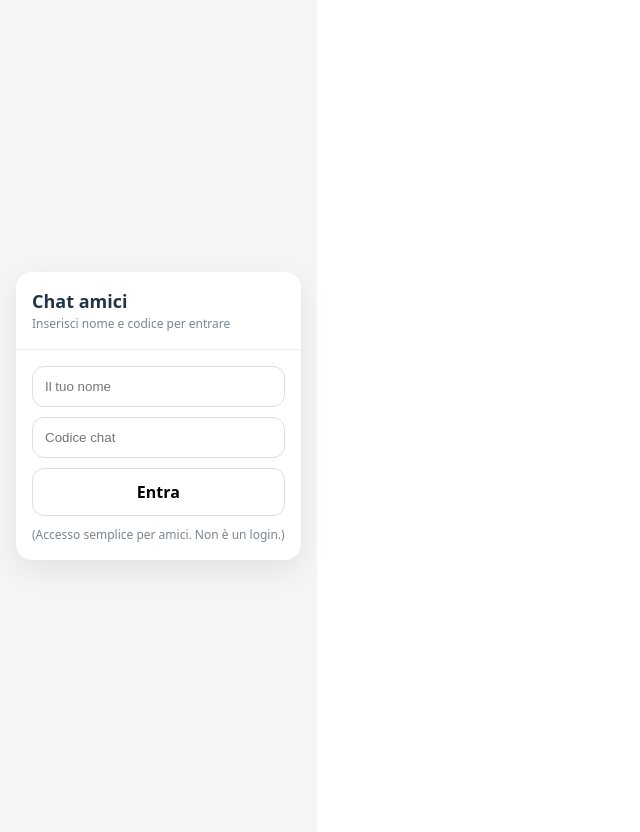
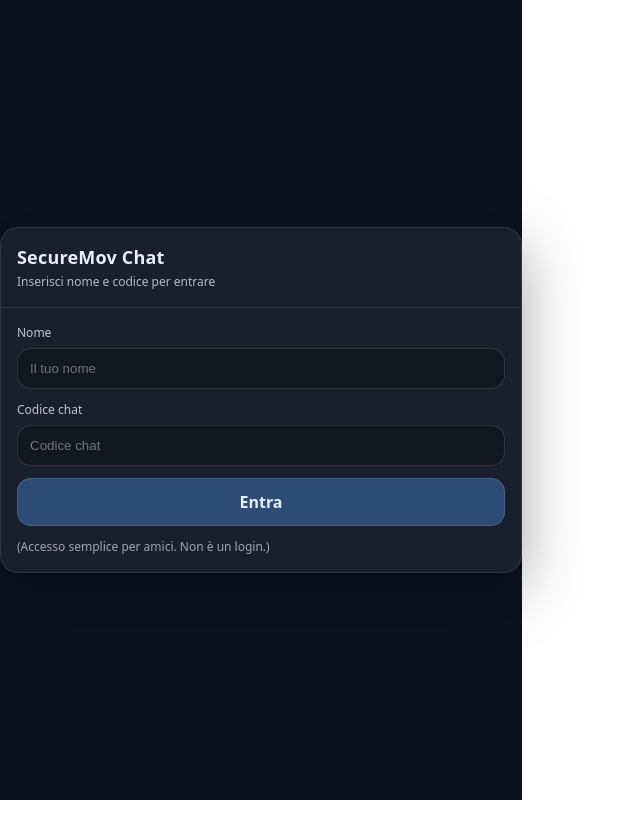
Before and after one commit to graz84-bit/chat-amici, a React (Vite) app in the folder Desktop/chat-amici/: page / in a window 1280 px wide. Shown: the whole page, without its empty margins (0-640 px from the left). After the commit the page ends 800 px from the top, so only its background shows below. Built offline with nearby package versions, Linux system fonts and the light colour scheme.

Commit message:
UI SecureMov Chat dark premium full screen

```diff
--- a/Desktop/chat-amici/src/App.jsx
+++ b/Desktop/chat-amici/src/App.jsx
@@ -1,4 +1,4 @@
-import { useEffect, useRef, useState } from "react";
+import { useEffect, useMemo, useRef, useState } from "react";
 import { createClient } from "@supabase/supabase-js";
 
 const supabase = createClient(
@@ -19,6 +19,10 @@ export default function App() {
   const [testo, setTesto] = useState("");
   const [msgs, setMsgs] = useState([]);
   const bottomRef = useRef(null);
+  const listRef = useRef(null);
+  const [isNearBottom, setIsNearBottom] = useState(true);
+
+  const CHAT_TITLE = "SecureMov Chat";
 
   function entra() {
     const n = nome.trim();
@@ -77,6 +81,10 @@ export default function App() {
   }
 
   useEffect(() => {
+    document.title = CHAT_TITLE; // solo grafica/branding (tab browser)
+  }, []);
+
+  useEffect(() => {
     localStorage.setItem("username", nome);
   }, [nome]);
 
@@ -97,27 +105,55 @@ export default function App() {
     return () => supabase.removeChannel(channel);
   }, [autorizzato]);
 
+  // scroll intelligente: scende solo se sei "vicino al fondo"
   useEffect(() => {
-    bottomRef.current?.scrollIntoView({ behavior: "smooth" });
-  }, [msgs.length]);
+    if (isNearBottom) bottomRef.current?.scrollIntoView({ behavior: "smooth" });
+  }, [msgs.length, isNearBottom]);
 
-  // SCHERMATA INGRESSO (dashboard semplice)
+  function handleScroll() {
+    const el = listRef.current;
+    if (!el) return;
+    const threshold = 90; // px
+    const near = el.scrollHeight - el.scrollTop - el.clientHeight < threshold;
+    setIsNearBottom(near);
+  }
+
+  const myName = useMemo(() => nome.trim().toLowerCase(), [nome]);
+
+  function fmtTime(iso) {
+    try {
+      const d = new Date(iso);
+      return d.toLocaleTimeString([], { hour: "2-digit", minute: "2-digit" });
+    } catch {
+      return "";
+    }
+  }
+
+  // SCHERMATA INGRESSO
   if (!autorizzato) {
     return (
       <div style={styles.page}>
-        <div style={{ ...styles.card, height: "auto" }}>
-          <div style={{ padding: 16, borderBottom: "1px solid #eee" }}>
-            <div style={styles.title}>Chat amici</div>
-            <div style={styles.sub}>Inserisci nome e codice per entrare</div>
+        <div style={styles.loginWrap}>
+          <div style={styles.loginHeader}>
+            <div>
+              <div style={styles.hTitle}>{CHAT_TITLE}</div>
+              <div style={styles.hSub}>Inserisci nome e codice per entrare</div>
+            </div>
           </div>
 
-          <div style={{ padding: 16, display: "grid", gap: 10 }}>
+          <div style={styles.loginBody}>
+            <div style={styles.field}>
+              <label style={styles.label}>Nome</label>
               <input
                 style={styles.input}
                 placeholder="Il tuo nome"
                 value={nome}
                 onChange={(e) => setNome(e.target.value)}
               />
+            </div>
+
+            <div style={styles.field}>
+              <label style={styles.label}>Codice chat</label>
               <input
                 style={styles.input}
                 placeholder="Codice chat"
@@ -125,10 +161,13 @@ export default function App() {
                 onChange={(e) => setCodice(e.target.value)}
                 onKeyDown={(e) => e.key === "Enter" && entra()}
               />
-            <button style={styles.btn} onClick={entra}>
+            </div>
+
+            <button style={styles.primaryBtn} onClick={entra}>
               Entra
             </button>
-            <div style={{ fontSize: 12, opacity: 0.6 }}>
+
+            <div style={styles.helper}>
               (Accesso semplice per amici. Non è un login.)
             </div>
           </div>
@@ -140,73 +179,83 @@ export default function App() {
   // CHAT
   return (
     <div style={styles.page}>
-      <div style={styles.card}>
       <div style={styles.header}>
         <div>
-            <div style={styles.title}>Chat amici</div>
-            <div style={styles.sub}>Supabase realtime</div>
+          <div style={styles.hTitle}>{CHAT_TITLE}</div>
+          <div style={styles.hSub}>{msgs.length} messaggi</div>
         </div>
 
-          <div style={{ display: "flex", gap: 10, alignItems: "center" }}>
+        <div style={styles.headerRight}>
+          <div style={styles.meWrap}>
+            <span style={styles.meLabel}>Tu:</span>
             <input
-              style={styles.name}
+              style={styles.meInput}
               placeholder="Il tuo nome"
               value={nome}
               onChange={(e) => setNome(e.target.value)}
             />
-            <button style={styles.btn} onClick={esci}>
+          </div>
+          <button style={styles.ghostBtn} onClick={esci}>
             Esci
           </button>
         </div>
       </div>
 
-        <div style={styles.chat}>
+      <div style={styles.messagesWrap}>
+        <div ref={listRef} onScroll={handleScroll} style={styles.messages}>
           {msgs.map((m) => {
-            const mine =
-              (m.username || "").toLowerCase() === nome.trim().toLowerCase();
+            const mine = (m.username || "").trim().toLowerCase() === myName;
             return (
               <div
-                key={m.id}
+                key={m.id ?? `${m.created_at}-${m.username}-${m.testo}`}
                 style={{
-                  display: "flex",
+                  ...styles.row,
                   justifyContent: mine ? "flex-end" : "flex-start",
-                  marginBottom: 10,
                 }}
               >
                 <div
                   style={{
                     ...styles.bubble,
-                    background: mine ? "#e9f5ff" : "white",
+                    ...(mine ? styles.bubbleMine : styles.bubbleOther),
                   }}
                 >
-                  <div style={styles.meta}>
-                    <b>{m.username || "?"}</b>
-                    <span style={styles.time}>
-                      {m.created_at
-                        ? new Date(m.created_at).toLocaleTimeString()
-                        : ""}
-                    </span>
-                  </div>
-                  <div>{m.testo}</div>
+                  {!mine && (
+                    <div style={styles.username}>{m.username || "?"}</div>
+                  )}
+                  <div style={styles.text}>{m.testo}</div>
+                  <div style={styles.meta}>{fmtTime(m.created_at)}</div>
                 </div>
               </div>
             );
           })}
           <div ref={bottomRef} />
         </div>
+      </div>
 
-        <div style={styles.footer}>
-          <input
-            style={styles.input}
+      <div style={styles.composer}>
+        <textarea
+          style={styles.textarea}
           placeholder="Scrivi un messaggio…"
           value={testo}
           onChange={(e) => setTesto(e.target.value)}
-            onKeyDown={(e) => e.key === "Enter" && invia()}
+          rows={1}
+          onKeyDown={(e) => {
+            if (e.key === "Enter" && !e.shiftKey) {
+              e.preventDefault();
+              invia();
+            }
+          }}
         />
-          <button style={styles.btn} onClick={invia}>
+        <button
+          style={{
+            ...styles.sendBtn,
+            ...(testo.trim() ? {} : styles.sendBtnDisabled),
+          }}
+          onClick={invia}
+          disabled={!testo.trim()}
+        >
           Invia
         </button>
-        </div>
       </div>
     </div>
   );
@@ -214,68 +263,167 @@ export default function App() {
 
 const styles = {
   page: {
-    minHeight: "100vh",
-    display: "grid",
-    placeItems: "center",
-    background: "#f4f5f7",
-    fontFamily: "system-ui, sans-serif",
-    padding: 16,
-  },
-  card: {
-    width: "min(900px, 100%)",
-    height: "min(85vh, 720px)",
-    background: "white",
-    borderRadius: 16,
-    boxShadow: "0 10px 30px rgba(0,0,0,0.08)",
-    overflow: "hidden",
+    height: "100vh",
     display: "flex",
     flexDirection: "column",
+    background: "#0b1220",
+    color: "#e8eefc",
+    fontFamily:
+      'ui-sans-serif, system-ui, -apple-system, "Segoe UI", Roboto, Arial',
   },
+
+  // Header (glass)
   header: {
-    padding: 16,
-    borderBottom: "1px solid #eee",
     display: "flex",
+    alignItems: "center",
     justifyContent: "space-between",
-    alignItems: "center",
     gap: 12,
+    padding: "14px 16px",
+    background: "rgba(255,255,255,0.06)",
+    borderBottom: "1px solid rgba(255,255,255,0.08)",
+    backdropFilter: "blur(10px)",
   },
-  title: { fontWeight: 800, fontSize: 18 },
-  sub: { fontSize: 12, opacity: 0.6 },
-  name: {
-    width: 220,
+  hTitle: { fontSize: 18, fontWeight: 800, letterSpacing: 0.2 },
+  hSub: { fontSize: 12, opacity: 0.75, marginTop: 2 },
+
+  headerRight: { display: "flex", gap: 10, alignItems: "center" },
+
+  meWrap: { display: "flex", gap: 8, alignItems: "center" },
+  meLabel: { fontSize: 12, opacity: 0.8 },
+  meInput: {
+    width: 170,
+    padding: "8px 10px",
+    borderRadius: 12,
+    border: "1px solid rgba(255,255,255,0.12)",
+    background: "rgba(0,0,0,0.25)",
+    color: "#e8eefc",
+    outline: "none",
+  },
+
+  ghostBtn: {
     padding: "10px 12px",
-    borderRadius: 10,
-    border: "1px solid #ddd",
-  },
-  chat: { flex: 1, padding: 16, overflowY: "auto", background: "#fafafa" },
-  bubble: {
-    maxWidth: "70%",
-    padding: 12,
-    borderRadius: 14,
-    border: "1px solid #eee",
-  },
-  meta: {
-    display: "flex",
-    gap: 10,
-    alignItems: "center",
-    fontSize: 12,
-    opacity: 0.75,
-    marginBottom: 6,
-  },
-  time: { fontSize: 11, opacity: 0.8 },
-  footer: { padding: 12, borderTop: "1px solid #eee", display: "flex", gap: 10 },
-  input: {
-    flex: 1,
-    padding: "12px 12px",
     borderRadius: 12,
-    border: "1px solid #ddd",
-  },
-  btn: {
-    padding: "12px 14px",
-    borderRadius: 12,
-    border: "1px solid #ddd",
-    background: "white",
+    border: "1px solid rgba(255,255,255,0.12)",
+    background: "rgba(255,255,255,0.06)",
+    color: "#e8eefc",
     cursor: "pointer",
     fontWeight: 700,
   },
+
+  // Messages
+  messagesWrap: { flex: 1, display: "flex", flexDirection: "column" },
+  messages: {
+    flex: 1,
+    overflowY: "auto",
+    padding: "16px 14px 10px",
+  },
+  row: { display: "flex", marginBottom: 10 },
+
+  bubble: {
+    maxWidth: "min(560px, 86%)",
+    padding: "10px 12px",
+    borderRadius: 18,
+    border: "1px solid rgba(255,255,255,0.10)",
+    boxShadow: "0 10px 30px rgba(0,0,0,0.25)",
+    whiteSpace: "pre-wrap",
+    wordBreak: "break-word",
+  },
+  bubbleMine: {
+    background:
+      "linear-gradient(180deg, rgba(88,160,255,0.26), rgba(88,160,255,0.10))",
+    borderTopRightRadius: 8,
+  },
+  bubbleOther: {
+    background: "rgba(255,255,255,0.06)",
+    borderTopLeftRadius: 8,
+  },
+
+  username: {
+    fontSize: 12,
+    fontWeight: 800,
+    opacity: 0.9,
+    marginBottom: 4,
+  },
+  text: { fontSize: 14, lineHeight: 1.35 },
+  meta: {
+    marginTop: 6,
+    fontSize: 11,
+    opacity: 0.65,
+    textAlign: "right",
+  },
+
+  // Composer (glass)
+  composer: {
+    display: "flex",
+    gap: 10,
+    padding: "12px 14px",
+    borderTop: "1px solid rgba(255,255,255,0.08)",
+    background: "rgba(255,255,255,0.04)",
+    backdropFilter: "blur(10px)",
+  },
+  textarea: {
+    flex: 1,
+    resize: "none",
+    minHeight: 44,
+    maxHeight: 140,
+    padding: "12px 12px",
+    borderRadius: 16,
+    border: "1px solid rgba(255,255,255,0.12)",
+    background: "rgba(0,0,0,0.25)",
+    color: "#e8eefc",
+    outline: "none",
+    lineHeight: 1.35,
+  },
+  sendBtn: {
+    padding: "0 16px",
+    height: 44,
+    borderRadius: 16,
+    border: "1px solid rgba(255,255,255,0.12)",
+    background: "rgba(88,160,255,0.35)",
+    color: "#e8eefc",
+    fontWeight: 800,
+    cursor: "pointer",
+  },
+  sendBtnDisabled: { opacity: 0.45, cursor: "not-allowed" },
+
+  // Login screen (same style)
+  loginWrap: {
+    width: "min(520px, 92vw)",
+    margin: "auto",
+    borderRadius: 18,
+    overflow: "hidden",
+    border: "1px solid rgba(255,255,255,0.10)",
+    background: "rgba(255,255,255,0.06)",
+    boxShadow: "0 18px 60px rgba(0,0,0,0.35)",
+    backdropFilter: "blur(12px)",
+  },
+  loginHeader: {
+    padding: 16,
+    borderBottom: "1px solid rgba(255,255,255,0.10)",
+  },
+  loginBody: {
+    padding: 16,
+    display: "grid",
+    gap: 12,
+  },
+  field: { display: "grid", gap: 6 },
+  label: { fontSize: 12, opacity: 0.8 },
+  input: {
+    padding: "12px 12px",
+    borderRadius: 14,
+    border: "1px solid rgba(255,255,255,0.12)",
+    background: "rgba(0,0,0,0.25)",
+    color: "#e8eefc",
+    outline: "none",
+  },
+  primaryBtn: {
+    padding: "12px 14px",
+    borderRadius: 14,
+    border: "1px solid rgba(255,255,255,0.12)",
+    background: "rgba(88,160,255,0.35)",
+    color: "#e8eefc",
+    cursor: "pointer",
+    fontWeight: 900,
+  },
+  helper: { fontSize: 12, opacity: 0.65 },
 };
```
Lines whose indentation alone changed are shown as unchanged.
